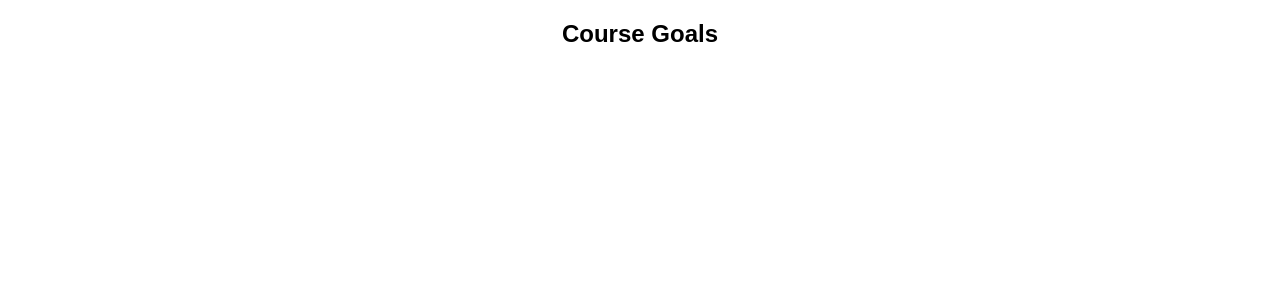
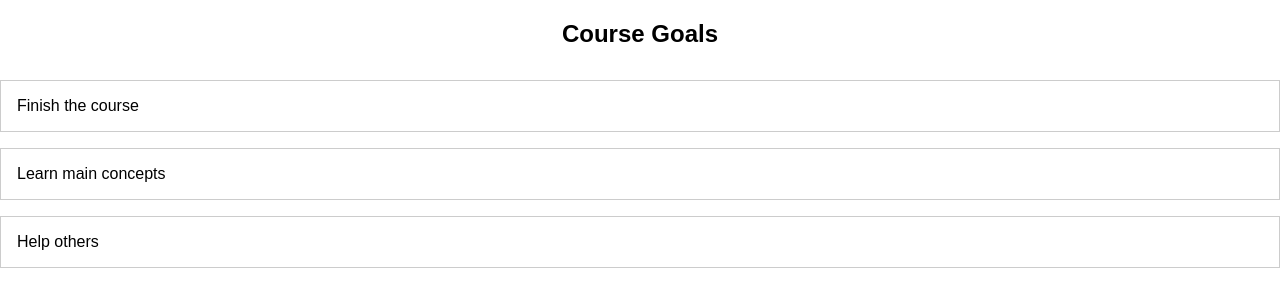
Before and after one commit to texas2pugs/react-simple, a React (Create React App) app: page / in a window 1280 px wide. Shown: the top 306 px of the page. Built offline with nearby package versions, Linux system fonts and the light colour scheme.

Commit message:
Rendering list items

```diff
--- a/src/components/GoalList.js
+++ b/src/components/GoalList.js
@@ -3,8 +3,13 @@ import React from 'react';
 import './GoalList.css';
 
 const GoalList = (props) => {
-  console.log(props.goals);
-  return <ul className="goal-list"></ul>;
+  return (
+    <ul className="goal-list">
+      {props.goals.map((goal) => {
+        return <li key={goal.id}>{goal.text}</li>;
+      })}
+    </ul>
+  );
 };
 
 export default GoalList;
```
